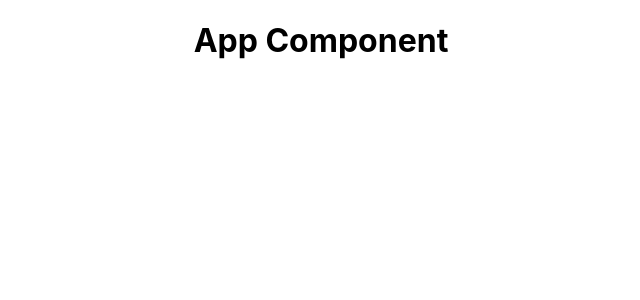
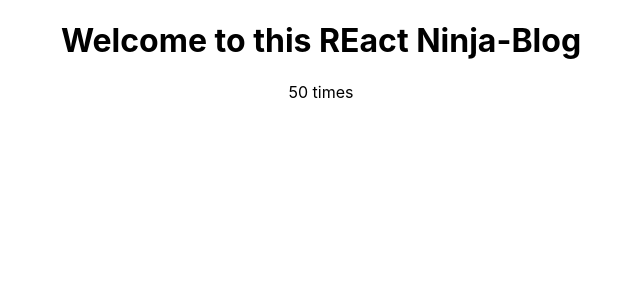
Before and after one commit to sedrickGerards/ninja-blog, a React (Create React App) app: page / in a window 1280 px wide. Shown: the top 300 px of the page, without its empty margins (319-959 px from the left). Built offline with nearby package versions, Linux system fonts and the light colour scheme.

Commit message:
outputing varables in

```diff
--- a/src/App.js
+++ b/src/App.js
@@ -1,12 +1,15 @@
-import logo from './logo.svg';
-import './App.css';
+import "./App.css";
 
 function App() {
+const title = "Welcome to this REact Ninja-Blog"
+const likes = 50;
+
   return (
     <div className="App">
-    <div className="content">
-      <h1> App Component</h1>
-    </div>
+      <div className="content">
+        <h1> { title }</h1>
+        <p>{ likes } times</p>
+      </div>
     </div>
   );
 }
```
Also changed, not shown: src/logo.svg (deleted).
